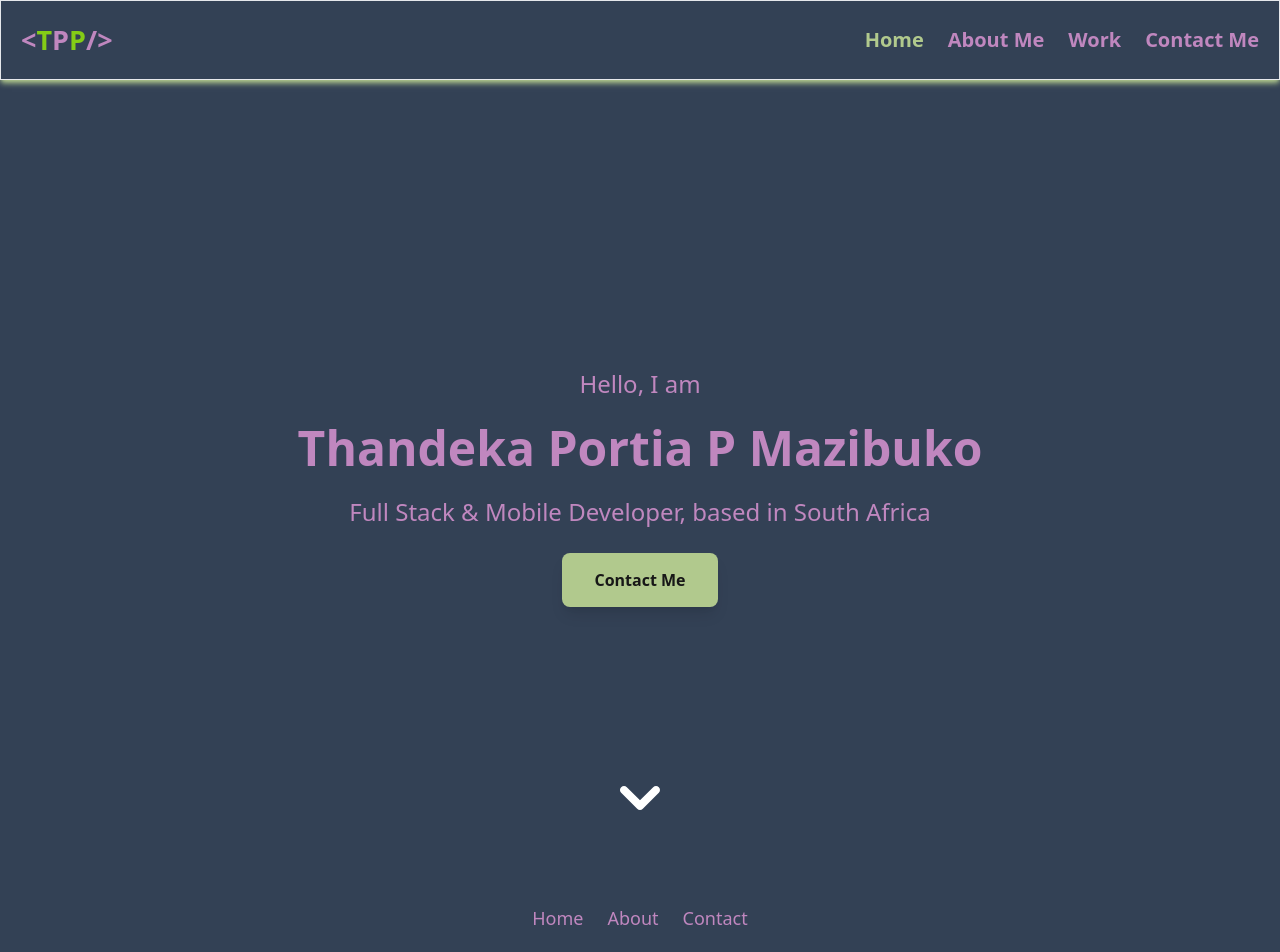
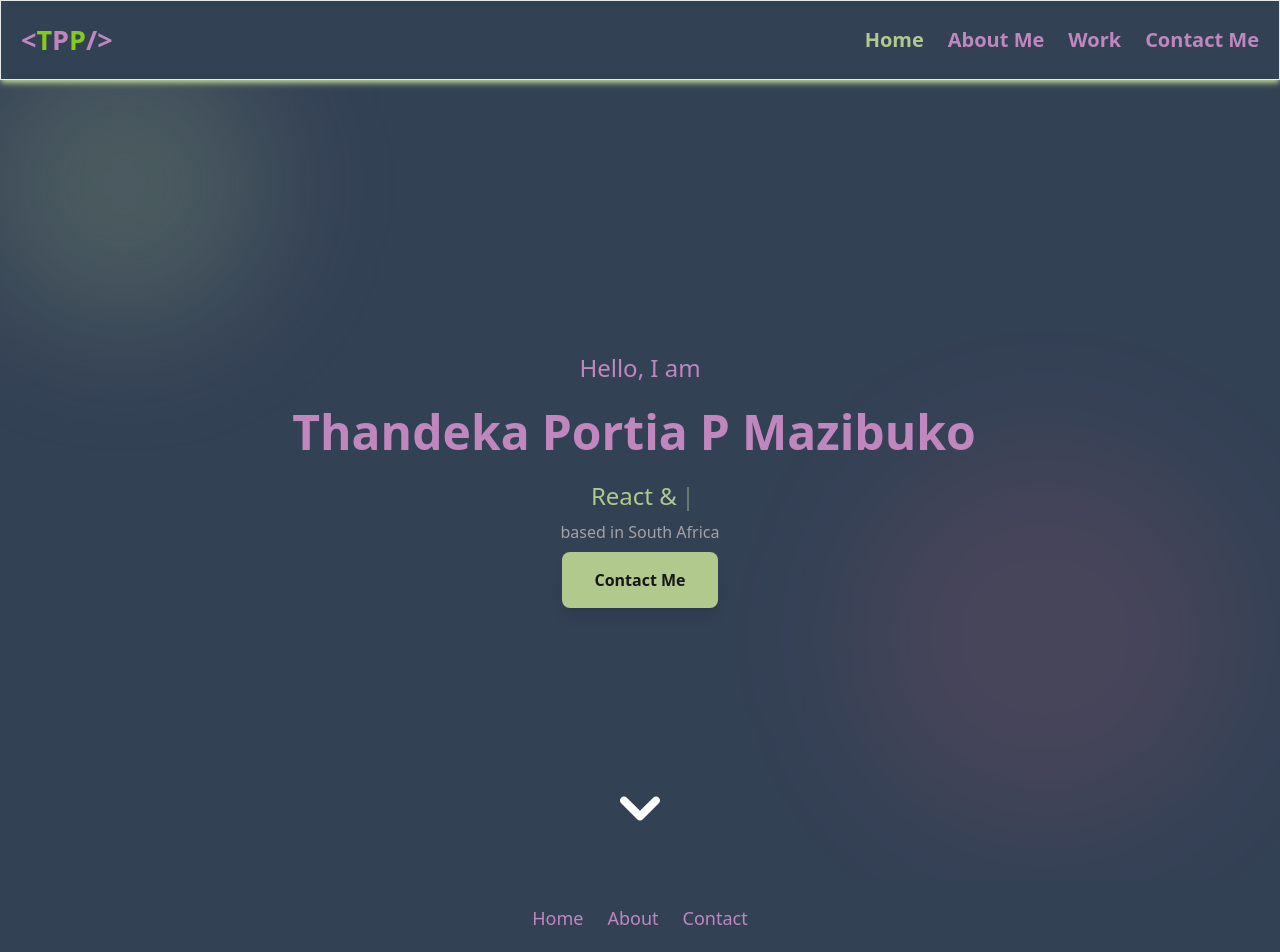
Before and after one commit to Thandekaportiap/Portfolio, a React (Vite) app: page / in a window 1280 px wide. Shown: the top 952 px of the page. Built offline with nearby package versions, Linux system fonts and the light colour scheme.

Commit message:
fix import error

```diff
--- a/src/pages/Home.jsx
+++ b/src/pages/Home.jsx
@@ -1,59 +1,160 @@
-import React from 'react';
+import React, { useEffect, useState } from 'react';
 import { Link } from 'react-router-dom';
-import { motion } from 'framer-motion';
+import { motion, useReducedMotion } from 'framer-motion';
+
+const roles = ['Full Stack Developer', 'Mobile Developer', 'React & React Native'];
+
+// Stagger container + child for the name
+const nameContainer = {
+  hidden: {},
+  show: { transition: { staggerChildren: 0.04, delayChildren: 0.4 } },
+};
+const letter = {
+  hidden: { opacity: 0, y: 40, rotateX: -90 },
+  show: {
+    opacity: 1,
+    y: 0,
+    rotateX: 0,
+    transition: { type: 'spring', damping: 14, stiffness: 120 },
+  },
+};
+
+const AnimatedName = ({ text }) => (
+  <motion.h1
+    className="text-4xl sm:text-5xl font-bold mt-6 flex flex-wrap justify-center"
+    variants={nameContainer}
+    initial="hidden"
+    animate="show"
+    aria-label={text}
+  >
+    {text.split(' ').map((word, wi) => (
+      <span key={wi} className="inline-flex mr-3" aria-hidden="true">
+        {word.split('').map((char, ci) => (
+          <motion.span key={ci} variants={letter} className="inline-block">
+            {char}
+          </motion.span>
+        ))}
+      </span>
+    ))}
+  </motion.h1>
+);
+
+// Typewriter that cycles through roles
+const useTypewriter = (words, speed = 70, pause = 1500) => {
+  const [index, setIndex] = useState(0);
+  const [text, setText] = useState('');
+  const [deleting, setDeleting] = useState(false);
+
+  useEffect(() => {
+    const current = words[index % words.length];
+    const timeout = setTimeout(
+      () => {
+        if (!deleting) {
+          setText(current.slice(0, text.length + 1));
+          if (text.length + 1 === current.length) setDeleting(true);
+        } else {
+          setText(current.slice(0, text.length - 1));
+          if (text.length - 1 === 0) {
+            setDeleting(false);
+            setIndex((i) => i + 1);
+          }
+        }
+      },
+      !deleting && text === current ? pause : deleting ? speed / 2 : speed
+    );
+    return () => clearTimeout(timeout);
+  }, [text, deleting, index, words, speed, pause]);
+
+  return text;
+};
 
 const Home = () => {
+  const reduce = useReducedMotion();
+  const role = useTypewriter(roles);
+
   return (
-    <section className="relative min-h-screen flex flex-col justify-center items-center font-fira">
+    <section className="relative min-h-screen flex flex-col justify-center items-center font-fira overflow-hidden">
+      {/* Floating background blobs */}
+      {!reduce && (
+        <>
           <motion.div
-        initial={{ opacity: 0, y: -50 }}
-        animate={{ opacity: 1, y: 0 }}
-        transition={{ duration: 1 }}
-        className="text-center"
+            className="absolute -top-20 -left-20 w-72 h-72 rounded-full bg-[#B1C98D]/20 blur-3xl"
+            animate={{ x: [0, 60, 0], y: [0, 40, 0] }}
+            transition={{ duration: 12, repeat: Infinity, ease: 'easeInOut' }}
+          />
+          <motion.div
+            className="absolute bottom-0 right-0 w-96 h-96 rounded-full bg-rose-400/10 blur-3xl"
+            animate={{ x: [0, -50, 0], y: [0, -60, 0] }}
+            transition={{ duration: 15, repeat: Infinity, ease: 'easeInOut' }}
+          />
+        </>
+      )}
+
+      <div className="relative text-center px-4">
+        <motion.p
+          className="text-2xl"
+          initial={{ opacity: 0, x: -30 }}
+          animate={{ opacity: 1, x: 0 }}
+          transition={{ duration: 0.8 }}
         >
-        <p className="text-2xl">Hello, I am</p>
-        <motion.h1
-          className="text-5xl font-bold mt-6"
-          initial={{ scale: 0.8 }}
-          animate={{ scale: 1 }}
-          transition={{ duration: 1, delay: 0.5 }}
-        >
-          Thandeka Portia P Mazibuko
-        </motion.h1>
+          Hello, I am
+        </motion.p>
+
+        <AnimatedName text="Thandeka Portia P Mazibuko" />
+
+        {/* Typewriter role */}
         <motion.h2
-          className="text-2xl mb-3 mt-6"
+          className="text-xl sm:text-2xl mb-3 mt-6 h-8"
           initial={{ opacity: 0 }}
           animate={{ opacity: 1 }}
-          transition={{ duration: 1, delay: 1 }}
+          transition={{ duration: 1, delay: 1.6 }}
         >
-          Full Stack & Mobile Developer, based in South Africa
+          <span className="text-[#B1C98D]">{role}</span>
+          <motion.span
+            className="inline-block w-[2px] h-6 bg-[#B1C98D] ml-1 align-middle"
+            animate={{ opacity: [1, 0, 1] }}
+            transition={{ duration: 0.9, repeat: Infinity }}
+          />
+          <span className="block text-base text-neutral-400 mt-2">based in South Africa</span>
         </motion.h2>
+
         <motion.div
           className="mt-10"
           initial={{ y: 20, opacity: 0 }}
           animate={{ y: 0, opacity: 1 }}
-          transition={{ duration: 0.8, delay: 1.5 }}
+          transition={{ duration: 0.8, delay: 2 }}
+        >
+          <motion.div
+            className="inline-block"
+            whileHover={{ scale: 1.08 }}
+            whileTap={{ scale: 0.95 }}
+            transition={{ type: 'spring', stiffness: 300, damping: 15 }}
           >
             <Link
               to="/contact"
-            className="btn bg-[#B1C98D] hover:bg-lime-700 text-neutral-900 font-bold py-4 px-8 rounded-lg shadow-lg transition duration-300"
+              className="btn bg-[#B1C98D] hover:bg-lime-700 text-neutral-900 font-bold py-4 px-8 rounded-lg shadow-lg transition-colors duration-300 inline-block"
             >
               Contact Me
             </Link>
           </motion.div>
         </motion.div>
+      </div>
 
-      <Link to="/about" className="absolute bottom-8 text-xl mt-80">
+      {/* Scroll cue */}
+      <Link to="/about" className="absolute bottom-8" aria-label="Go to About page">
         <motion.svg
           initial={{ opacity: 0 }}
-          animate={{ opacity: 1 }}
-          transition={{ duration: 1.5, delay: 2 }}
+          animate={reduce ? { opacity: 1 } : { opacity: 1, y: [0, 12, 0] }}
+          transition={{
+            opacity: { duration: 1.5, delay: 2.5 },
+            y: { duration: 1.6, repeat: Infinity, ease: 'easeInOut', delay: 2.5 },
+          }}
+          whileHover={{ scale: 1.2 }}
           width="80"
           height="80"
           viewBox="0 0 80 80"
-          fill="lightcoral"
           xmlns="http://www.w3.org/2000/svg"
-          className="animate-bounce mx-auto"
+          className="mx-auto"
         >
           <path
             fillRule="evenodd"
--- a/src/pages/Work.jsx
+++ b/src/pages/Work.jsx
@@ -104,7 +104,7 @@ const projects = [
   description:
     'A full-featured website for a fictional barber-and-braid studio, built as a junior full-stack practical assessment. Features a complete booking system with live availability, Google and Apple Calendar integration tied to the exact appointment selected, a promo popup, and full Terms and Conditions.',
   stack: 'React.js, Vite',
-  image: require('../assets/roots-and-fade.png'),
+  image: require('../assets/root-and-fade.png'),
   alt: 'Roots & Fade Studio',
   link: 'https://roots-and-fade.vercel.app/',
 },
```
Lines whose indentation alone changed are shown as unchanged.
